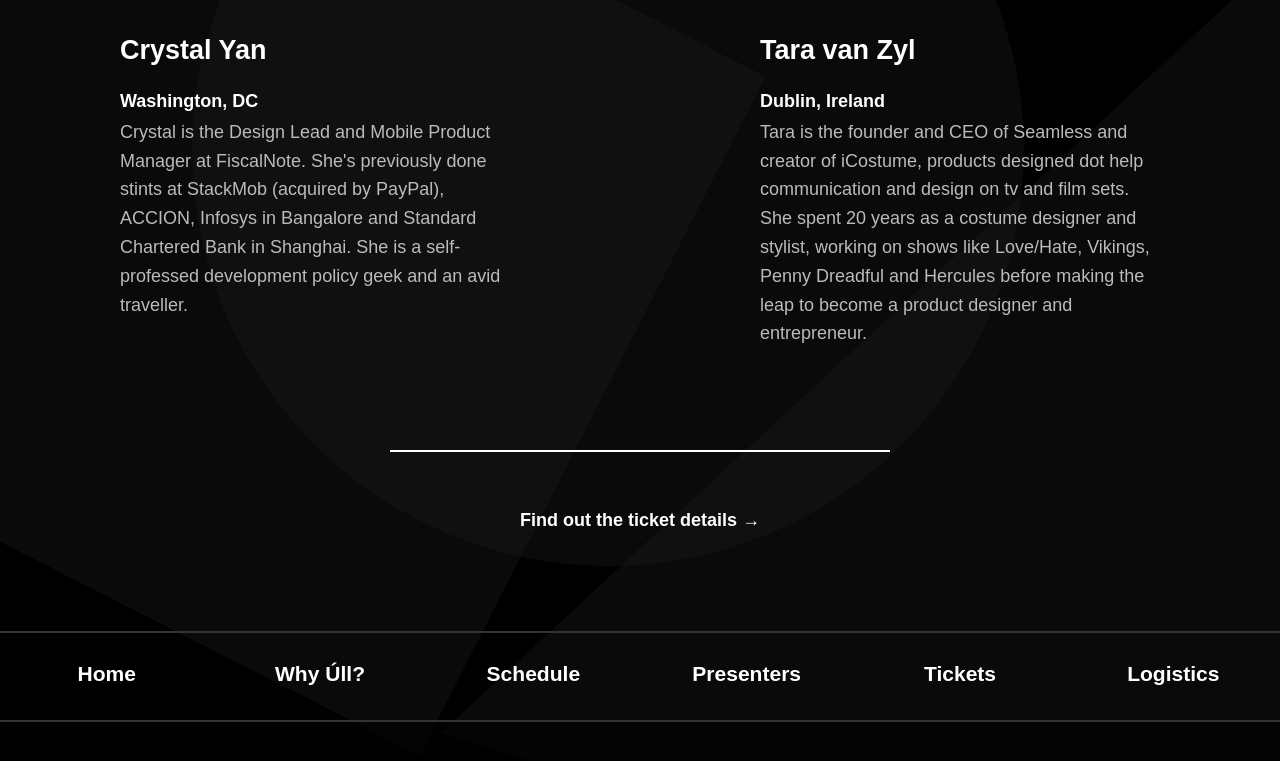
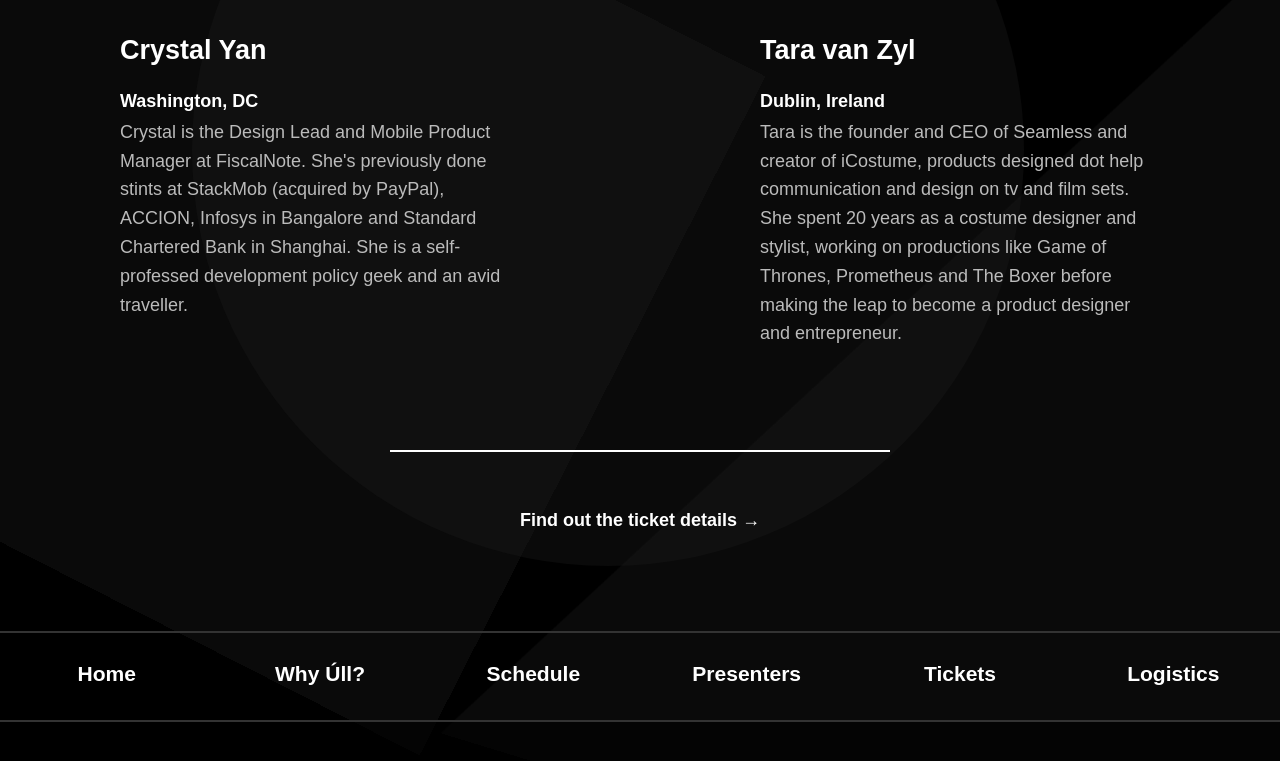
Before and after one commit to ullconf/2016, a Jekyll site: the page built from presenters.html, in a window 1280 px wide and 900 px high, scrolled down 4297 px, cut to the strip 138-899 px from the top of the window. Built offline with Jekyll 4.4.1, drawn with Linux system fonts in a browser that asks for light colours; a script that is not in the unit is left out.

Commit message:
Updated Tara's bio

```diff
--- a/presenters.html
+++ b/presenters.html
@@ -132,7 +132,7 @@ description: The storytellers and feature presenters
       <h2>Tara van Zyl</h2>
       <h4>Dublin, Ireland</h4>
       <p>
-        Tara is the founder and CEO of Seamless and creator of iCostume, products designed dot help communication and design on tv and film sets. She spent 20 years as a costume designer and stylist, working on shows like Love/Hate, Vikings, Penny Dreadful and Hercules before making the leap to become a product designer and entrepreneur.
+        Tara is the founder and CEO of Seamless and creator of iCostume, products designed dot help communication and design on tv and film sets. She spent 20 years as a costume designer and stylist, working on productions like Game of Thrones, Prometheus and The Boxer before making the leap to become a product designer and entrepreneur.
       </p>
     </div>
   </div>
```
